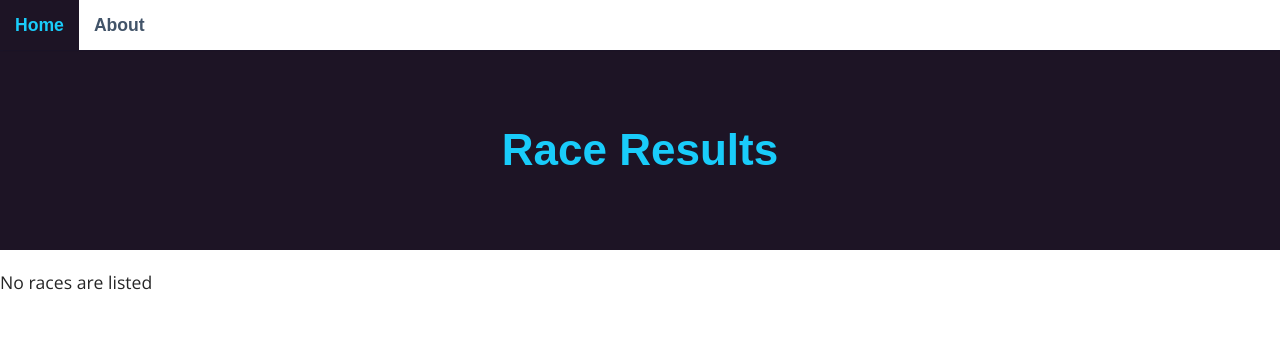
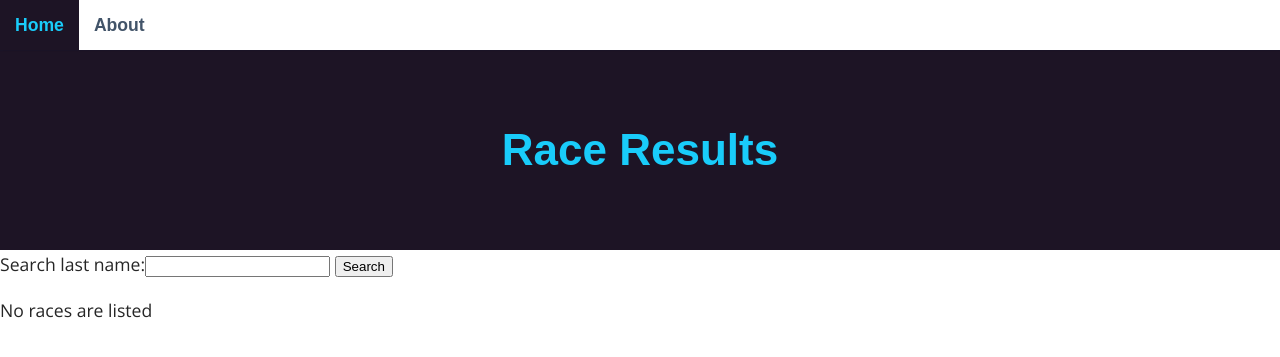
Before and after one commit to bnorthan/raceresults, a Django app: page /raceresults/ in a window 1280 px wide. Shown: the top 357 px of the page. Run offline with Django 3.2, Linux system fonts and the light colour scheme; data that the repository does not hold is empty; some web fonts are replaced.

Commit message:
Add search option
Add a form that allows you to search for a runner by last name, then add
url and view that searches for the runner.

```diff
--- a/django/mysite/raceresults/templates/raceresults/base.html
+++ b/django/mysite/raceresults/templates/raceresults/base.html
@@ -42,6 +42,12 @@
 
 
     <body>
+
+        <form action="/raceresults/search/" method="get">
+          Search last name:<input type="text" name="last" id="id_last" value="{{ query }}"/>
+          <input type="submit" value="Search" />
+        </form>
+
         {% block body_block %}{% endblock %}
     </body>
 </html>
--- a/django/mysite/raceresults/templates/runner/index.html
+++ b/django/mysite/raceresults/templates/runner/index.html
@@ -1,3 +1,5 @@
+{% extends 'raceresults/base.html' %}
+{% block body_block %}
 
 {% load render_table from django_tables2 %}
 <!doctype html>
@@ -12,3 +14,5 @@
     {% render_table l_runner%}
   </body>
 </html>
+
+{% endblock %}
--- a/django/mysite/raceresults/urls.py
+++ b/django/mysite/raceresults/urls.py
@@ -7,9 +7,8 @@ urlpatterns = [
     path('', views.index, name='index'),
     path('about/', AboutView.as_view(), name='about.html'),
     path('runners/', views.runners, name='runners'),
-    #path('race/<int:race_id>/', views.race, name='race'),
     url(r'^race/(?P<race_id>[0-9]+)/$', views.race, name='race'),
     url(r'^gp/(?P<race_id>[0-9]+)/$', views.gp, name='gp'),
     url(r'^runner/(?P<runner_id>[0-9]+)/$', views.runner, name='runner'),
-
+    url(r'^search/$', views.search, name='search'),
 ]
--- a/django/mysite/raceresults/views.py
+++ b/django/mysite/raceresults/views.py
@@ -3,6 +3,7 @@ from django.shortcuts import render
 from django.http import HttpResponse
 from .models import Race
 from .models import Runner
+from .models import Result
 
 import django_tables2 as tables
 from django_tables2 import RequestConfig
@@ -96,6 +97,23 @@ def runner(request, runner_id):
 
     return render(request, 'runner/index.html', {'l_runner':results})
 
+def search(request):
+    last=request.GET.get('last')
+    print('LAST',last)
+    results=Result.objects.filter(last_name__iexact=last)
+
+    print(results)
+
+    for r in results:
+        race=Race.objects.filter(id=r.race_id)
+        print(r.first_name, r.last_name, r.time, race[0].race_date)
+
+    results=SimpleRace(results)
+
+    RequestConfig(request).configure(results)
+
+    return render(request, 'runner/index.html', {'l_runner':results})
+
 from django.views.generic import TemplateView
 
 class AboutView(TemplateView):
```
